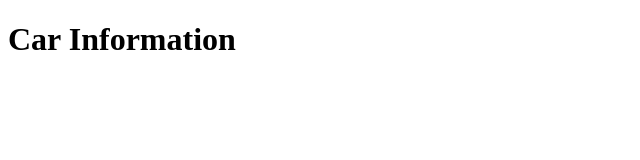
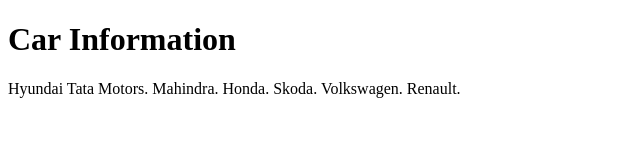
Before and after one commit to rohanhodgar/practice0.1, a plain HTML site: page index.html in a window 1280 px wide. Shown: the whole page, without its empty margins (0-640 px from the left). Drawn offline with Linux system fonts and the light colour scheme.

Commit message:
paragraph tag added

```diff
--- a/index.html
+++ b/index.html
@@ -7,5 +7,13 @@
 </head>
 <body>
     <h1>Car Information</h1>
+    <p>
+        Hyundai
+        Tata Motors.
+        Mahindra.
+        Honda.
+        Skoda.
+        Volkswagen.
+        Renault.</p>
 </body>
 </html>
```
